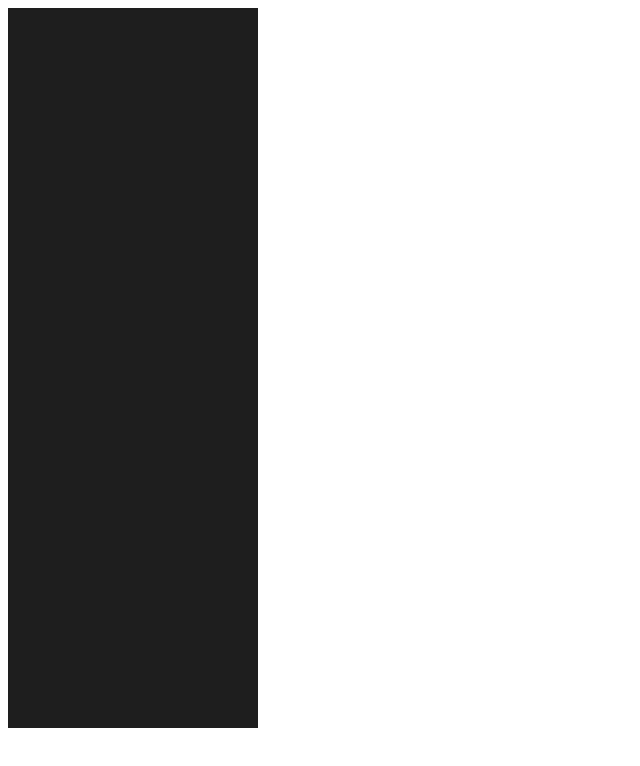
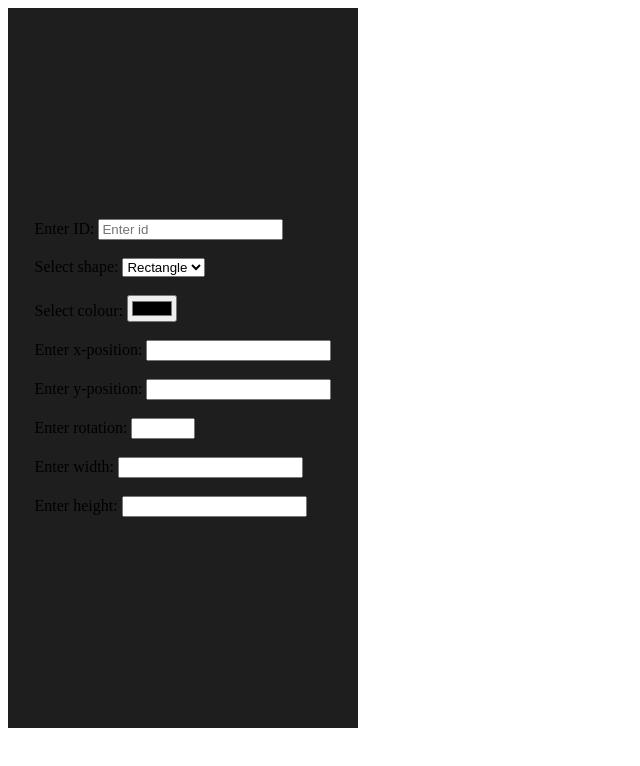
Before and after one commit to BeanTheAlien/PhantomJS, a plain HTML site: page visualeditor/visualeditor.html in a window 1280 px wide. Shown: the whole page, without its empty margins (0-640 px from the left). Drawn offline with Linux system fonts and the light colour scheme.

Commit message:
Updated CSS, added brs

```diff
--- a/visualeditor/visualeditor.css
+++ b/visualeditor/visualeditor.css
@@ -24,7 +24,7 @@
   flex-direction: column;
   justify-content: center;
   align-items: center;
-  width: 250px;
+  width: 350px;
   height: 90vh;
   background-color: #1e1e1e;
 }
--- a/visualeditor/visualeditor.js
+++ b/visualeditor/visualeditor.js
@@ -29,23 +29,32 @@ function Phantom2DEntity() {
     return `<div>
         <label for="id_input">Enter ID:</label>
         <input type="text" id="id_input" placeholder="Enter id" name="id_input">
+        <br><br>
         <label for="shape_input">Select shape:</label>
         <select id="shape_input" name="shape_input">
             <option value="rect">Rectangle</option>
         </select>
+        <br><br>
         <label for="colour_input">Select colour:</label>
         <input type="color" id="colour_input" name="colour_input">
+        <br><br>
         <label for="x_input">Enter x-position:</label>
         <input type="number" id="x_input" name="x_input">
+        <br><br>
         <label for="y_input">Enter y-position:</label>
         <input type="number" id="y_input" name="y_input">
+        <br><br>
         <label for="rot_input">Enter rotation:</label>
         <input type="number" id="rot_input" name="rot_input" min="0" max="360">
+        <br><br>
         <label for="width_input">Enter width:</label>
         <input type="number" id="width_input" name="width_input">
+        <br><br>
         <label for="height_input">Enter height:</label>
         <input type="number" id="height_input" name="height_input">
     </div>`;
 }
 
+projectDiv.innerHTML = Phantom2DEntity();
+
 // collide, custom props
```
